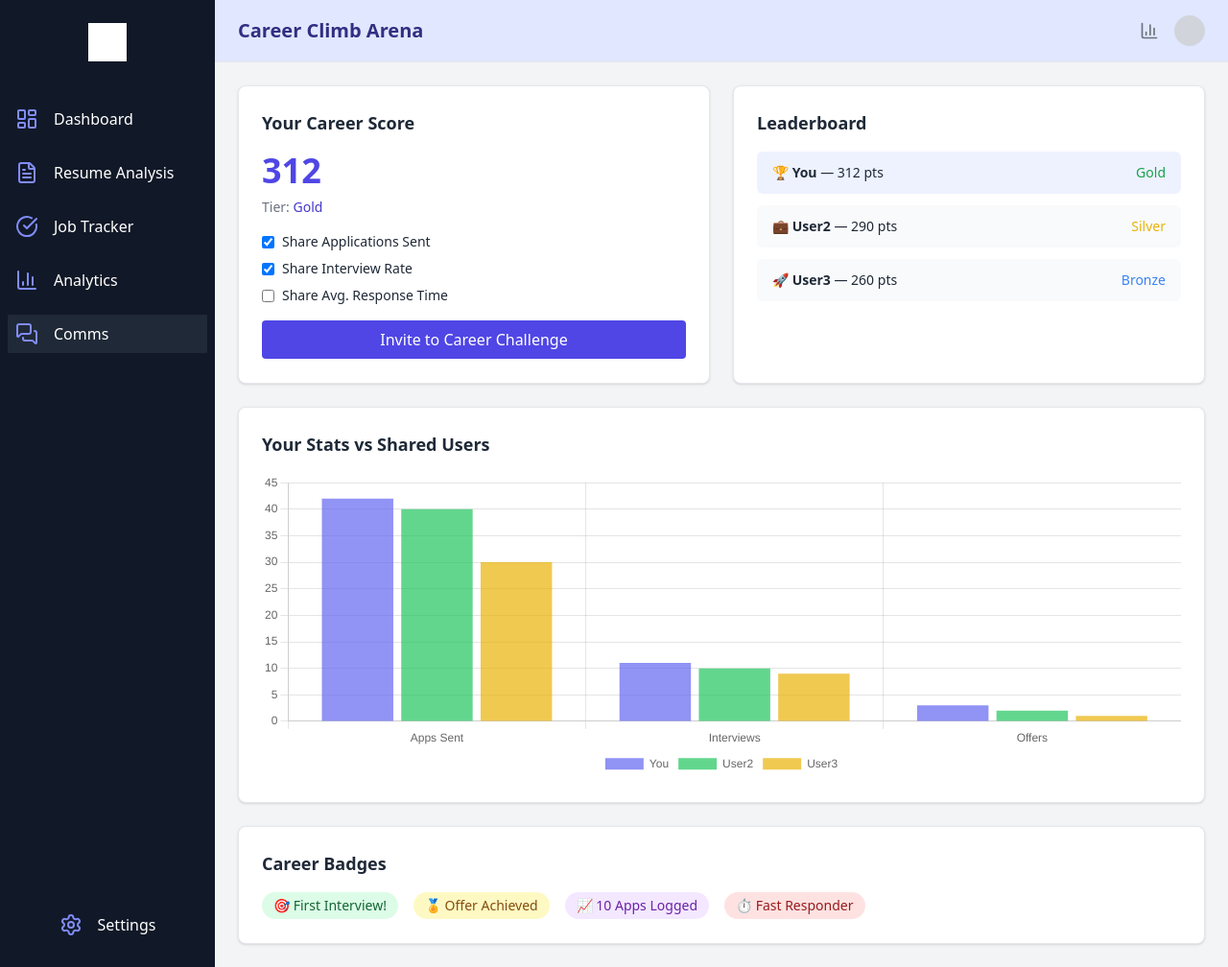
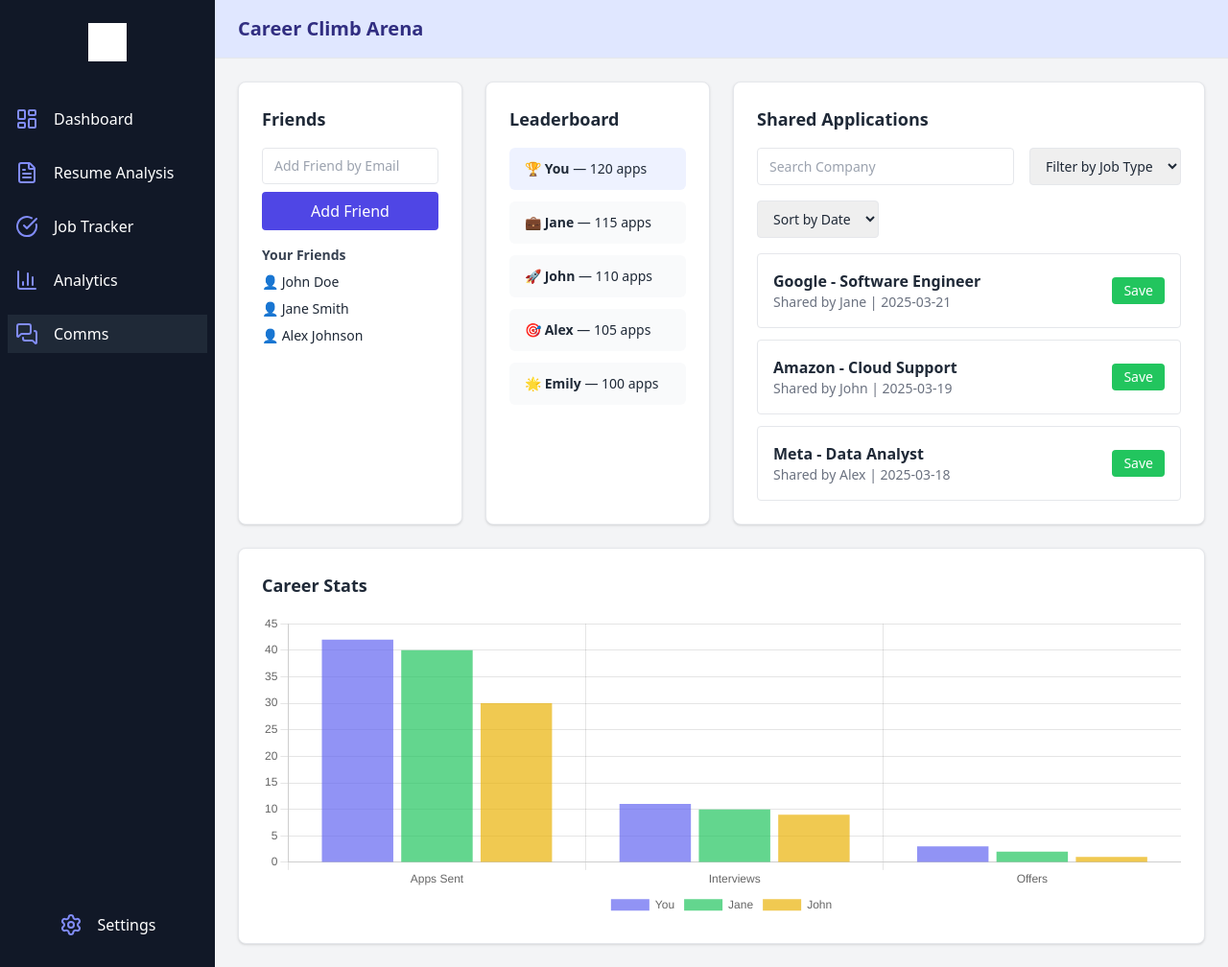
Before and after one commit to Jignesh6155/CITS3403_project, a Flask app: page /comms in a window 1280 px wide. Shown: the whole page at 96% size. Run offline with Flask 3, Linux system fonts and the light colour scheme; style sheets or scripts are compiled from the project's sources; some libraries are stand-ins or nearby versions.

Commit message:
updated comms page as per meeting

```diff
--- a/app/templates/comms.html
+++ b/app/templates/comms.html
@@ -6,68 +6,98 @@
 {% block content %}
 <header class="px-6 py-4 bg-indigo-100 border-b border-gray-200 flex justify-between items-center">
   <h1 class="text-xl font-semibold text-indigo-900">Career Climb Arena</h1>
-  <div class="flex gap-4 items-center">
-    <i data-lucide="bar-chart-3" class="w-5 h-5 text-gray-500"></i>
-    <div class="w-8 h-8 bg-gray-300 rounded-full"></div>
-  </div>
 </header>
 
-<main class="flex-1 p-6 grid grid-cols-1 lg:grid-cols-2 gap-6 overflow-y-auto">
+<main class="flex-1 p-6 grid grid-cols-1 lg:grid-cols-4 gap-6 overflow-y-auto">
 
-  <!-- Career Score Panel -->
-  <section class="bg-white border border-gray-200 p-6 shadow rounded-lg">
-    <h2 class="text-lg font-semibold text-gray-800 mb-4">Your Career Score</h2>
-    <p class="text-4xl font-bold text-indigo-600 mb-2">312</p>
-    <p class="text-sm text-gray-500 mb-4">Tier: <span class="font-medium text-indigo-700">Gold</span></p>
-    <div class="flex flex-col gap-2">
-      <label class="flex items-center text-sm">
-        <input type="checkbox" class="mr-2" checked> Share Applications Sent
-      </label>
-      <label class="flex items-center text-sm">
-        <input type="checkbox" class="mr-2" checked> Share Interview Rate
-      </label>
-      <label class="flex items-center text-sm">
-        <input type="checkbox" class="mr-2"> Share Avg. Response Time
-      </label>
+  <!-- Friends Management (Top Left) -->
+  <section class="bg-white border border-gray-200 p-6 shadow rounded-lg col-span-1">
+    <h2 class="text-lg font-semibold text-gray-800 mb-4">Friends</h2>
+    <div class="flex flex-col gap-2 mb-4">
+      <input type="text" placeholder="Add Friend by Email" class="border rounded px-3 py-2 text-sm" />
+      <button class="bg-indigo-600 text-white rounded px-4 py-2 hover:bg-indigo-700">Add Friend</button>
     </div>
-    <button class="mt-4 w-full bg-indigo-600 text-white py-2 rounded hover:bg-indigo-700 transition">Invite to Career Challenge</button>
+    <h3 class="text-sm font-semibold text-gray-700 mb-2">Your Friends</h3>
+    <ul class="text-sm space-y-2">
+      <li>👤 John Doe</li>
+      <li>👤 Jane Smith</li>
+      <li>👤 Alex Johnson</li>
+    </ul>
   </section>
 
-  <!-- Career Leaderboard -->
-  <section class="bg-white border border-gray-200 p-6 shadow rounded-lg">
+  <!-- Leaderboard (Top Right) -->
+  <section class="bg-white border border-gray-200 p-6 shadow rounded-lg col-span-1 lg:col-span-1">
     <h2 class="text-lg font-semibold text-gray-800 mb-4">Leaderboard</h2>
     <ul class="space-y-3 text-sm">
       <li class="bg-indigo-50 px-4 py-3 rounded-md flex justify-between">
-        <span>🏆 <strong>You</strong> — 312 pts</span>
-        <span class="text-green-600">Gold</span>
+        <span>🏆 <strong>You</strong> — 120 apps</span>
       </li>
       <li class="bg-gray-50 px-4 py-3 rounded-md flex justify-between">
-        <span>💼 <strong>User2</strong> — 290 pts</span>
-        <span class="text-yellow-500">Silver</span>
+        <span>💼 <strong>Jane</strong> — 115 apps</span>
       </li>
       <li class="bg-gray-50 px-4 py-3 rounded-md flex justify-between">
-        <span>🚀 <strong>User3</strong> — 260 pts</span>
-        <span class="text-blue-500">Bronze</span>
+        <span>🚀 <strong>John</strong> — 110 apps</span>
+      </li>
+      <li class="bg-gray-50 px-4 py-3 rounded-md flex justify-between">
+        <span>🎯 <strong>Alex</strong> — 105 apps</span>
+      </li>
+      <li class="bg-gray-50 px-4 py-3 rounded-md flex justify-between">
+        <span>🌟 <strong>Emily</strong> — 100 apps</span>
       </li>
     </ul>
   </section>
 
-  <!-- Comparison Chart -->
-  <section class="col-span-1 lg:col-span-2 bg-white border border-gray-200 p-6 shadow rounded-lg">
-    <h2 class="text-lg font-semibold text-gray-800 mb-4">Your Stats vs Shared Users</h2>
+  <!-- Shared Applications (Center Big) -->
+  <section class="bg-white border border-gray-200 p-6 shadow rounded-lg col-span-2 lg:col-span-2">
+    <h2 class="text-lg font-semibold text-gray-800 mb-4">Shared Applications</h2>
+
+    <!-- Filters -->
+    <div class="flex flex-wrap gap-4 mb-4">
+      <input type="text" placeholder="Search Company" class="border rounded px-3 py-2 text-sm flex-1" />
+      <select class="border rounded px-3 py-2 text-sm">
+        <option>Filter by Job Type</option>
+        <option>Internship</option>
+        <option>Full-Time</option>
+      </select>
+      <select class="border rounded px-3 py-2 text-sm">
+        <option>Sort by Date</option>
+        <option>Newest</option>
+        <option>Oldest</option>
+      </select>
+    </div>
+
+    <!-- Shared Apps List -->
+    <ul class="space-y-3">
+      <li class="border p-4 rounded hover:bg-gray-50 flex justify-between items-center">
+        <div>
+          <p class="font-semibold">Google - Software Engineer</p>
+          <p class="text-gray-500 text-sm">Shared by Jane | 2025-03-21</p>
+        </div>
+        <button class="bg-green-500 hover:bg-green-600 text-white text-sm px-3 py-1 rounded">Save</button>
+      </li>
+      <li class="border p-4 rounded hover:bg-gray-50 flex justify-between items-center">
+        <div>
+          <p class="font-semibold">Amazon - Cloud Support</p>
+          <p class="text-gray-500 text-sm">Shared by John | 2025-03-19</p>
+        </div>
+        <button class="bg-green-500 hover:bg-green-600 text-white text-sm px-3 py-1 rounded">Save</button>
+      </li>
+      <li class="border p-4 rounded hover:bg-gray-50 flex justify-between items-center">
+        <div>
+          <p class="font-semibold">Meta - Data Analyst</p>
+          <p class="text-gray-500 text-sm">Shared by Alex | 2025-03-18</p>
+        </div>
+        <button class="bg-green-500 hover:bg-green-600 text-white text-sm px-3 py-1 rounded">Save</button>
+      </li>
+    </ul>
+  </section>
+
+  <!-- Stat Graphs (Bottom Full Width) -->
+  <section class="col-span-4 bg-white border border-gray-200 p-6 shadow rounded-lg">
+    <h2 class="text-lg font-semibold text-gray-800 mb-4">Career Stats</h2>
     <canvas id="comparisonChart" height="100"></canvas>
   </section>
 
-  <!-- Badges -->
-  <section class="col-span-1 lg:col-span-2 bg-white border border-gray-200 p-6 shadow rounded-lg">
-    <h2 class="text-lg font-semibold text-gray-800 mb-4">Career Badges</h2>
-    <div class="flex gap-4 flex-wrap text-sm">
-      <span class="bg-green-100 text-green-800 px-3 py-1 rounded-full">🎯 First Interview!</span>
-      <span class="bg-yellow-100 text-yellow-800 px-3 py-1 rounded-full">🏅 Offer Achieved</span>
-      <span class="bg-purple-100 text-purple-800 px-3 py-1 rounded-full">📈 10 Apps Logged</span>
-      <span class="bg-red-100 text-red-800 px-3 py-1 rounded-full">⏱ Fast Responder</span>
-    </div>
-  </section>
 </main>
 
 <script src="https://cdn.jsdelivr.net/npm/chart.js"></script>
@@ -83,12 +113,12 @@
           backgroundColor: 'rgba(99, 102, 241, 0.7)'
         },
         {
-          label: 'User2',
+          label: 'Jane',
           data: [40, 10, 2],
           backgroundColor: 'rgba(34, 197, 94, 0.7)'
         },
         {
-          label: 'User3',
+          label: 'John',
           data: [30, 9, 1],
           backgroundColor: 'rgba(234, 179, 8, 0.7)'
         }
```
